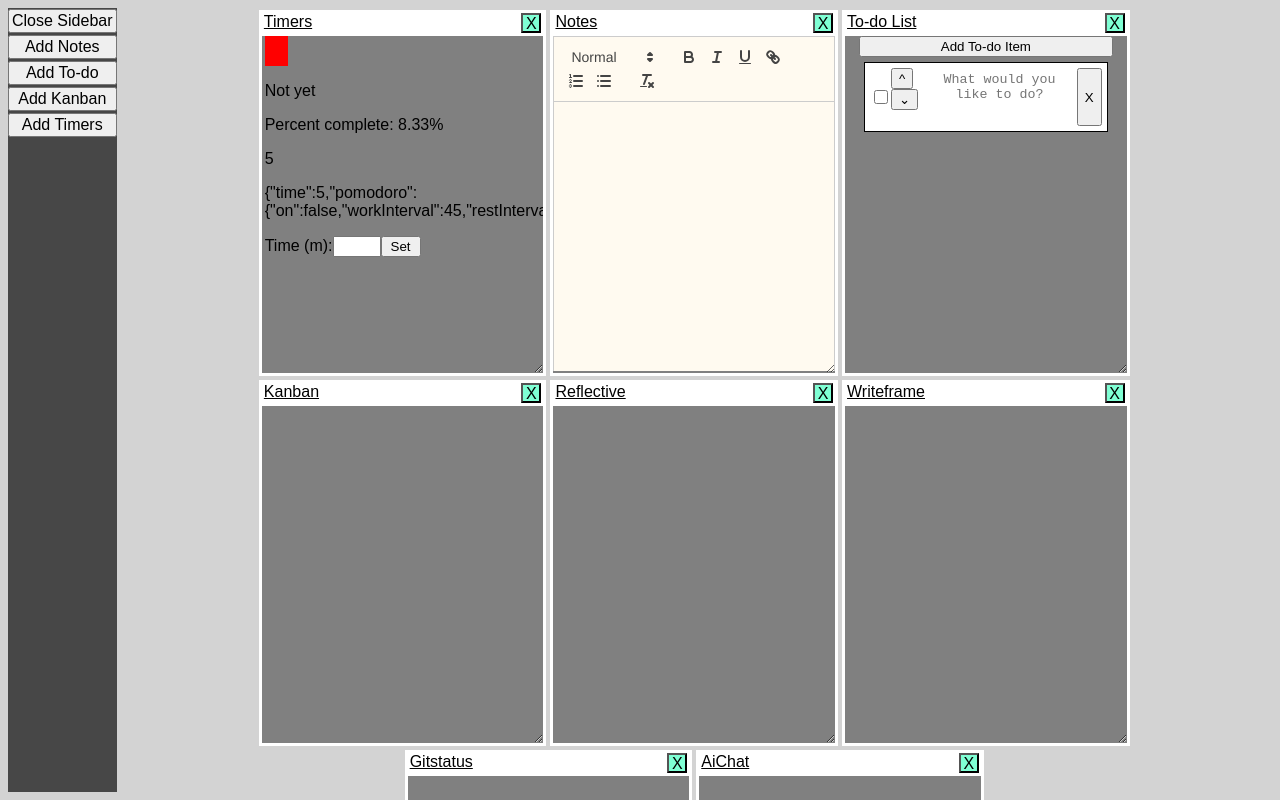
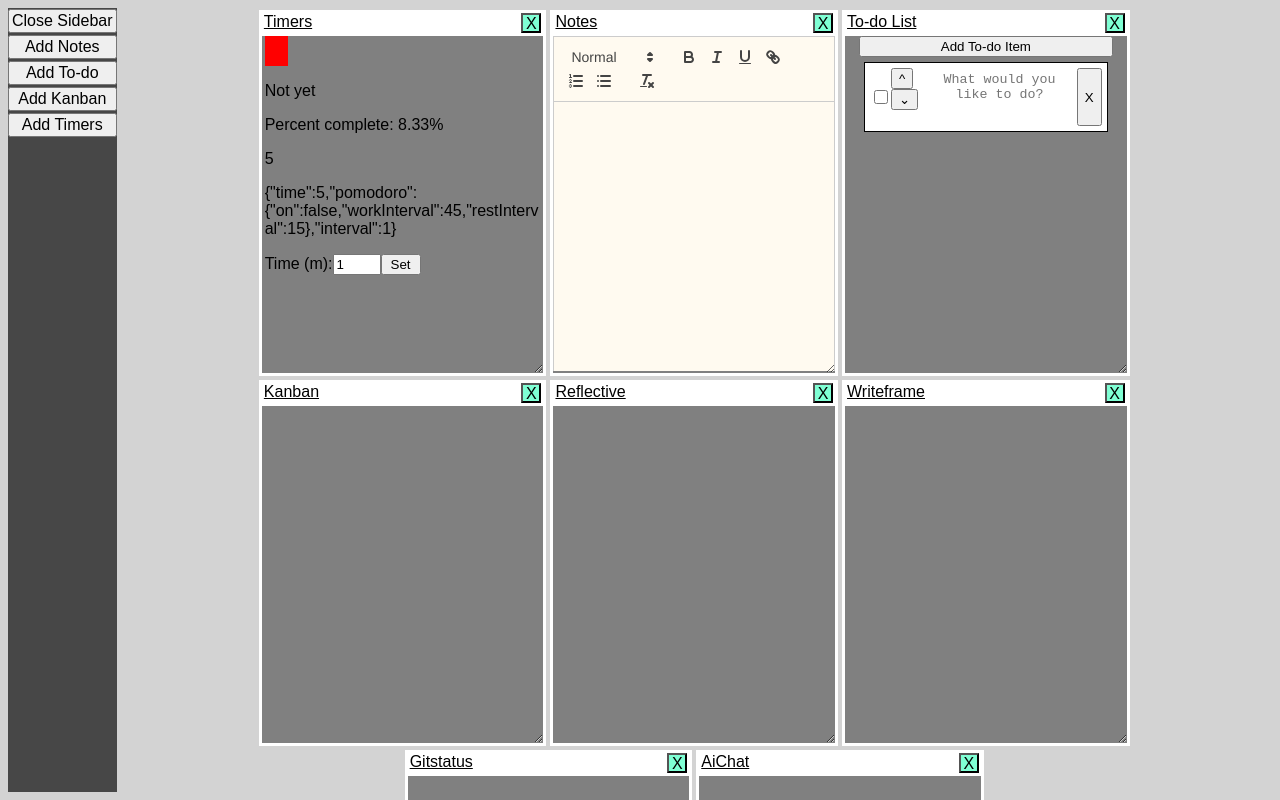
Before and after one commit to J-Wll/dev-companion, a React (Vite) app: page / in a window 1280 px wide. Shown: the top 800 px of the page. Built offline with nearby package versions, Linux system fonts and the light colour scheme.

Commit message:
timer tweak to use state over ref, css p overflow break word

```diff
--- a/src/css/App.css
+++ b/src/css/App.css
@@ -11,3 +11,7 @@ body{
   background-color: lightgray;
   font-family: Arial, Helvetica, sans-serif;
 }
+
+p{
+  overflow-wrap: break-word;
+}
--- a/src/module-contents/TimerContent.jsx
+++ b/src/module-contents/TimerContent.jsx
@@ -5,7 +5,7 @@ import '../css/css-module-content/TimerContent.css'
 export default function TimerContent(props) {
     // time is seconds, intervals are minutes
     const [localData, setLocalData] = useState(props.dataFromGlobal);
-    const numInpRef = useRef(1);
+    const [timeInput, setTimeInput] = useState(1);
 
     if (localData === undefined) {
         setLocalData(() => ({ time: 0, pomodoro: { on: false, workInterval: 45, restInterval: 15 }, interval: 1 }));
@@ -35,7 +35,7 @@ export default function TimerContent(props) {
 
     function setTimerInterval(e, i) {
         console.log(i);
-        setLocalData(prev => ({ ...prev, interval: Number(i.current.value) }));
+        setLocalData(prev => ({ ...prev, interval: Number(i) }));
     }
 
     if (localData) {
@@ -50,8 +50,8 @@ export default function TimerContent(props) {
 
                 <div>
                     <span><label htmlFor="timerNumInp">Time (m):</label></span>
-                    <input id="timerNumInp" type="number" ref={numInpRef} />
-                    <button onClick={(e) => setTimerInterval(e, numInpRef)}> Set</button>
+                    <input id="timerNumInp" type="number" value={timeInput} onChange={e => setTimeInput(e.target.value)} />
+                    <button onClick={(e) => setTimerInterval(e, timeInput)}> Set</button>
                 </div>
 
             </section>
```
